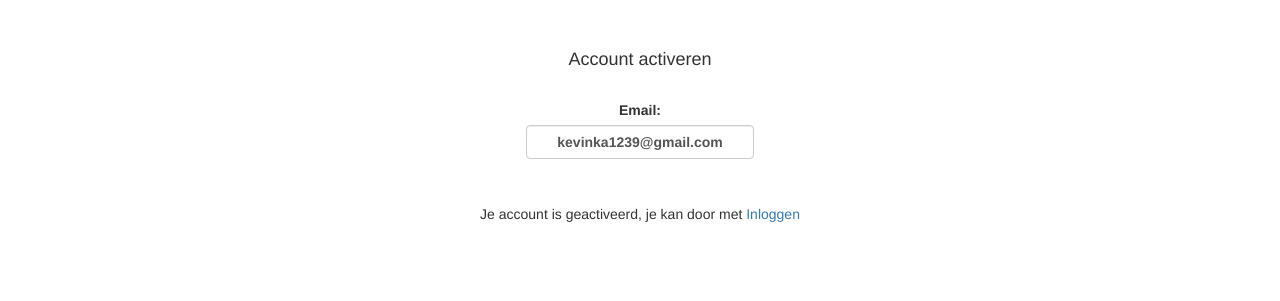
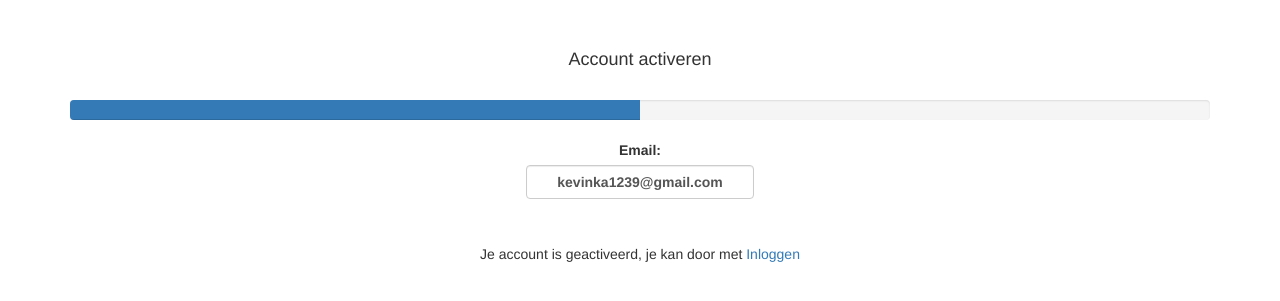
Before and after one commit to Shibin0613/Stagetijd, a PHP site: the page made by Pages/ActiveerAccount.php in a window 1280 px wide. Shown: the top 301 px of the page. Run offline with PHP 8.4, Linux system fonts and the light colour scheme; data comes from the database, SQL or seed files in the repository.

Commit message:
progressbar voor later

```diff
--- a/Pages/ActiveerAccount.php
+++ b/Pages/ActiveerAccount.php
@@ -28,6 +28,9 @@ $emailadres = $_GET['emailadres'];
     <br/><br/>
     <center><h4>Account activeren</h4><br/>
     <div class="form-group">
+    <div class="progress" role="progressbar" aria-label="Success example" aria-valuenow="25" aria-valuemin="0" aria-valuemax="100">
+  <div class="progress-bar bg-success" style="width: 50%"><?php 50/100?></div>
+</div>
     <form action="" method="POST">
         <label for="emailadres">Email:</label><br/>
         <label class="form-control" style="width:20%"><?php echo $emailadres;?></label>
@@ -62,7 +65,6 @@ $emailadres = $_GET['emailadres'];
 <?php
 if(isset($_POST['activeren'])){
     $wachtwoord = $_POST['wachtwoord'];
-    $active = 1;
 
     //de wachtwoord wordt in de database geupdatet, met zelfde emailadres, omdat wij de emailadres uniek hebben ingesteld
     $query = "UPDATE users SET wachtwoord='$wachtwoord' WHERE email = '$emailadres'";
```
